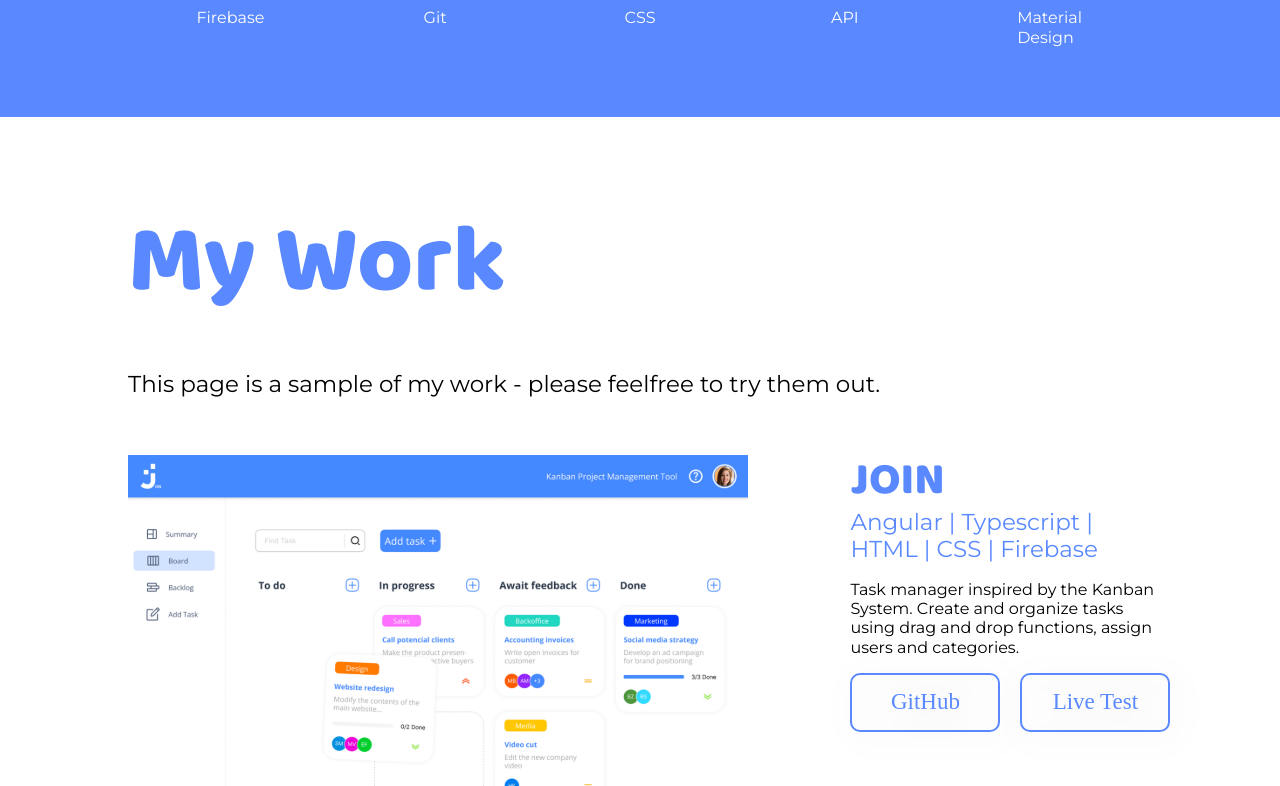
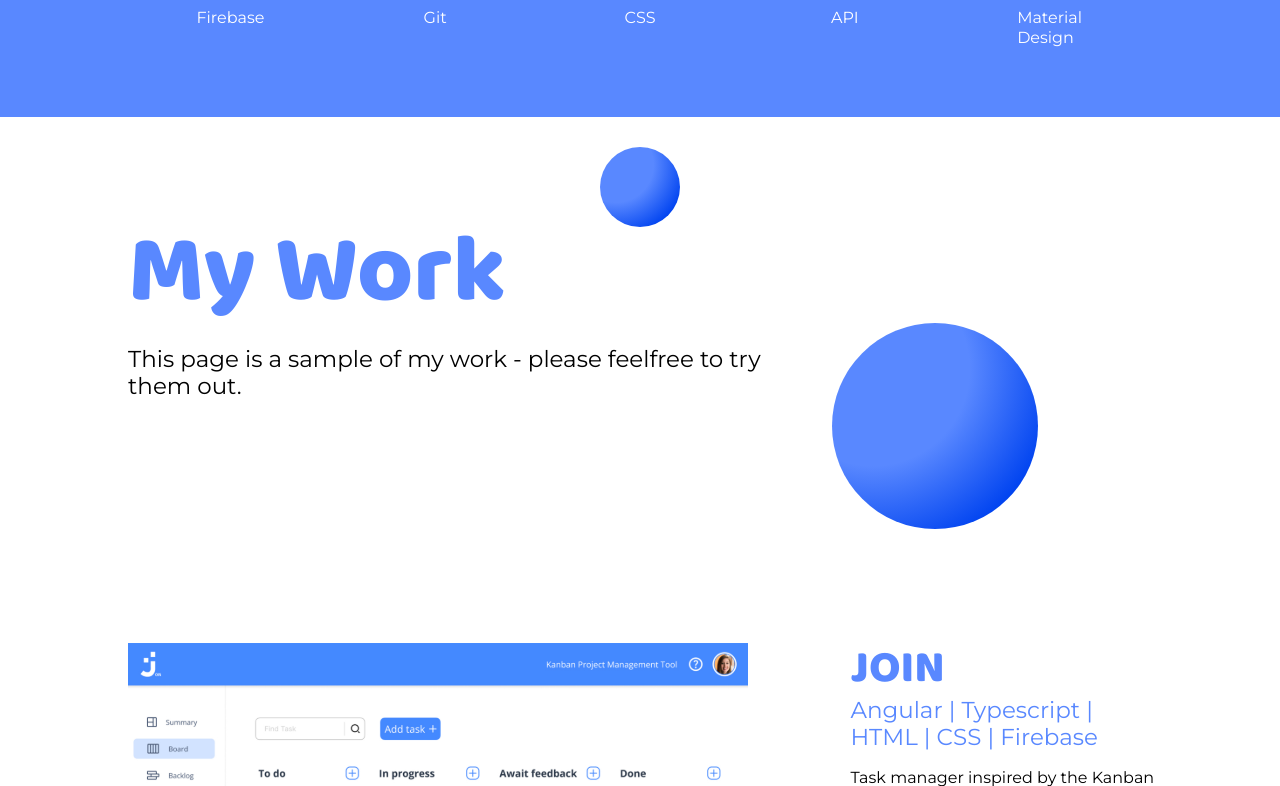
Before and after one commit to Rafael-Go7/Rafael-Go7_Portfolio, an Angular app: page / in a window 1280 px wide. Shown: the part 1914-2700 px from the top of the page. Built offline with nearby package versions, Linux system fonts and the light colour scheme.

Commit message:
Portfolio bubble-CSS terror

```diff
--- a/src/app/4_portfolio/portfolio.component.html
+++ b/src/app/4_portfolio/portfolio.component.html
@@ -1,19 +1,17 @@
-<!-- <p>portfolio works!</p>
-<div class="skill" *ngFor="let skill of skills_row1; let i = index;">
-
-    <img class="icons_IMG-ArrayOutput" src="./../assets/img/logos/2_SkillsSet/{{skill.img}}">
-    <div class="skillDescription">{{skill.skillDescription}}</div>
-</div> -->
-
-
-
 <div class="PortfolioMajor">
 
     <div class="myWork">
+        <div class="WorkBubbleSmall">
+            <img src="./../assets/img/bubble_blue_small.svg">
+        </div>
         My Work
-        <p>
-            This page is a sample of my work - please feelfree to try them out.
-        </p>
+
+        <div class="WorkSample">
+            <p>
+                This page is a sample of my work - please feelfree to try <br> them out.
+            </p>
+            <div class="WorkBubbleMidBackground"></div>
+        </div>
     </div>
 
     <!-- <div class="Projects" *ngFor="let project of Projects; let i = index;">
@@ -23,7 +21,8 @@
         <p>{{project.description}}</p>
     </div> -->
     <div class="Projects_A">
-        <img class="icons_IMG-ArrayOutput" src="./../assets/img/projects/join.svg">
+        <!-- <div class="JoinBubbleBig"></div> -->
+            <img class="icons_IMG-ArrayOutput " src="./../assets/img/projects/join.svg">
 
         <div class="infos">
             <div class="title">JOIN</div>
@@ -34,6 +33,7 @@
                 <a href="#">GitHub</a>
                 <a href="#">Live Test</a>
             </div>
+
         </div>
 
 
@@ -55,5 +55,12 @@
         <img class="icons_IMG-ArrayOutput" src="./../assets/img/projects/pokedex.svg">
     </div>
 
+    <!-- <div class="bubbleMid">
+        <img src="./../assets/img/bubble_blue_middle.svg">
+
+        <div class="bubbleSmall">
+            <img src="./../assets/img/bubble_blue_middle.svg">
+        </div>
+    </div> -->
 
 </div>
--- a/src/app/4_portfolio/portfolio.component.scss
+++ b/src/app/4_portfolio/portfolio.component.scss
@@ -3,6 +3,7 @@
     flex-direction: column;
     align-items: center;
     justify-content: center;
+    position: relative;
     margin-right: 10%;
     margin-left: 10%;
 
@@ -14,7 +15,6 @@
     flex-direction: column;
     display: flex;
     justify-content: flex-start;
-    margin-top: 100px;
     width: 100%;
 
     font-family: 'Baloo Bhai Regular';
@@ -24,12 +24,19 @@
     line-height: 100%;
     color:#5988FF;
 
+}
+
+.WorkSample{
+    display: flex;
+    justify-content: space-between;
+
     p{
         font-family: 'Montserrat', sans-serif;
         font-weight: 400;
         font-style: normal;
         font-size: 23px;
         color: rgba(0, 0, 0, 1);
+        line-height: 120%;
     }
 }
 
@@ -44,7 +51,6 @@
     margin-bottom: 100px;
     display: flex;
     justify-content: space-between;
-
 
     .title{
         font-family: 'Baloo Bhai Regular';
@@ -177,3 +183,78 @@
         margin-right: 20px;
     }
 }
+
+//      <----    BUBBLES     ---->
+
+.WorkBubbleSmall{
+    width: 100%;
+    display: flex;
+    justify-content: center;
+
+    img {
+        height: 80px;
+        margin-top: 30px;
+        z-index: 3;
+    }
+}
+
+.WorkBubbleMidBackground{
+    background-image: url("/assets/img/bubble_blue_middle.svg");
+    background-repeat: no-repeat;
+    height: 320px;
+    width: 320px;
+}
+//      <--- Bubbles in Projects-Section ---->
+
+// .JoinBubbleBig{
+//     // height: 500px;
+//     // width: 50px;
+//     background-image: url("/assets/img/bubble_blue_middle.svg");
+//     background-size: 70vh;
+//     background-repeat: no-repeat;
+//     background-position: left;
+//     width: calc(100vw - 90%);
+//     // background-position-x: -300px;
+//     // background-position-y: 500px;
+//     z-index: -1;
+// }
+
+// .bubbleMid {
+//     display: flex;
+//     justify-content: space-between;
+//     img {
+//         height: 210px;
+//         position: relative;
+//         margin-top: -100px;
+//         margin-left: 45%;
+//         z-index: 3;
+//     }
+// }
+
+// .bubbleSmall{
+//     margin-right: 15%;
+//     img {
+//         height: 80px;
+//         position: relative;
+//         margin-top: 30px;
+//         z-index: 3;
+//     }
+// }
+
+.bubbleSmallBackground{
+    // background-image: url("/assets/img/bubble_blue_small.svg");
+    // background-repeat: no-repeat;
+    // height: 80px;
+    // width: 80px;
+    // // padding-top: 30px;
+    // padding-left: 40%;
+    // padding-right: 15%;
+    // position: absolute;
+    // top: 30px;
+    // img {
+    //     height: 80px;
+    //     position: relative;
+    //     margin-top: 30px;
+    //     z-index: 3;
+    // }
+}
```
